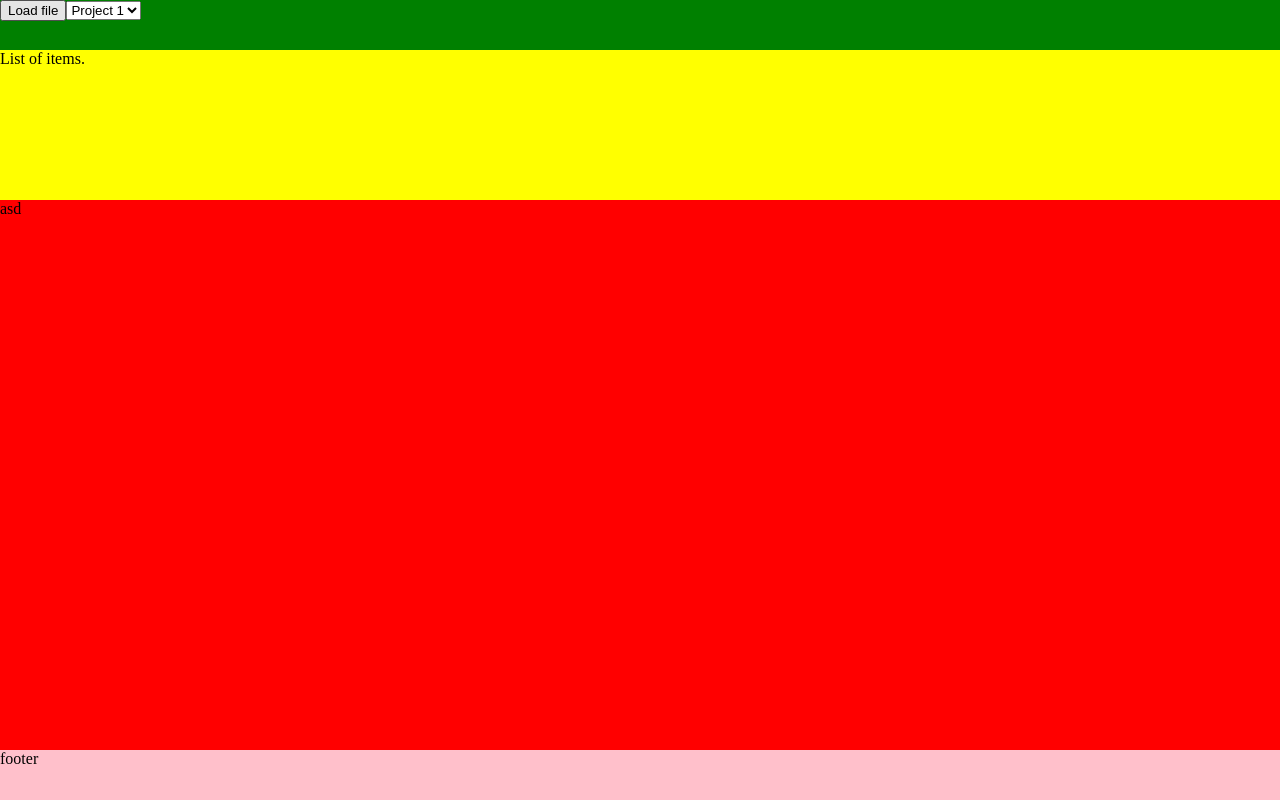
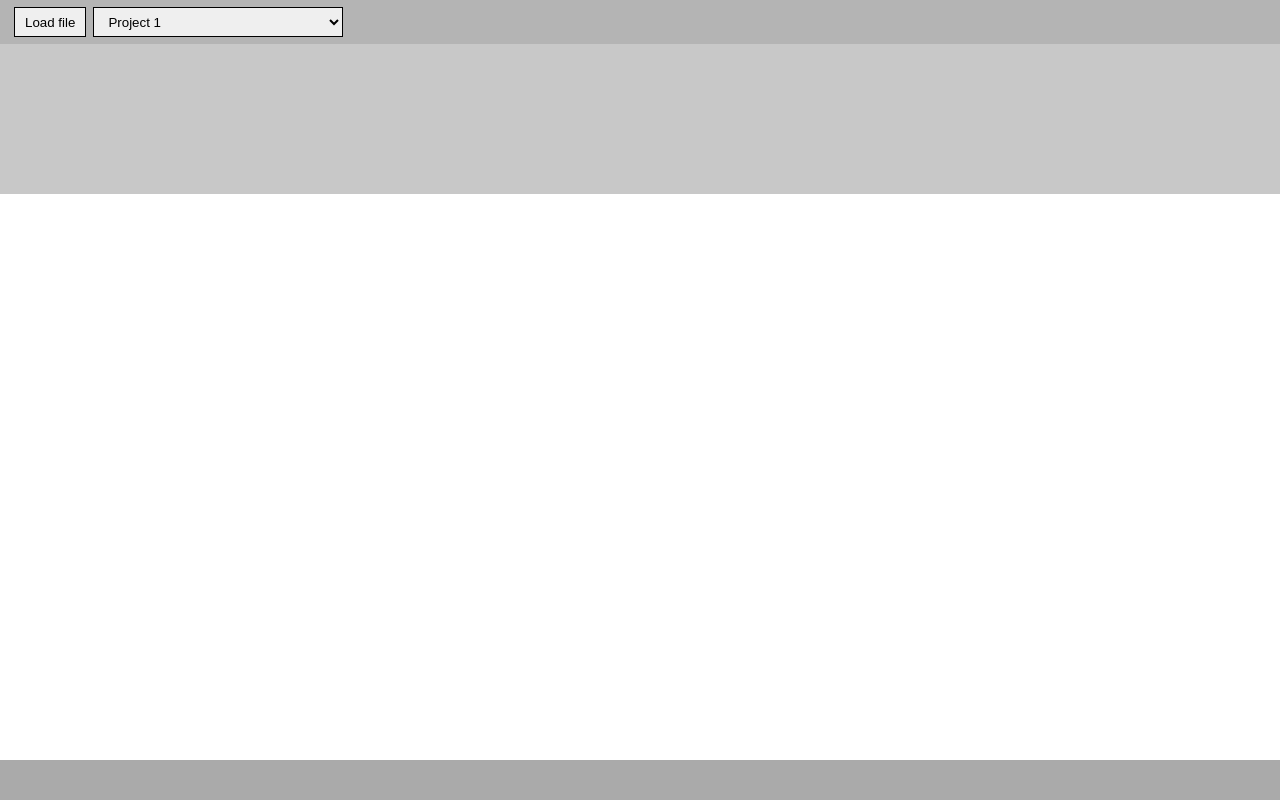
Before and after one commit to charJKL/react.split.v2, a React (Create React App) app: page / in a window 1280 px wide. Built offline with nearby package versions, Linux system fonts and the light colour scheme.

Commit message:
Refactor layout components style.

```diff
--- a/src/App.module.scss
+++ b/src/App.module.scss
@@ -1,13 +1,11 @@
 .header
 {
-	flex: 0 0 50px;
-	background: green;
+	flex: 0 0 auto;
 }
 
 .list
 {
-	flex: 0 0 150px;
-	background: yellow;
+	flex: 0 0 auto;
 }
 
 .main
@@ -17,6 +15,5 @@
 
 .footer
 {
-	flex: 0 0 50px;
-	background: pink;
+	flex: 0 0 auto;
 }
--- a/src/App.tsx
+++ b/src/App.tsx
@@ -9,18 +9,12 @@ import Footer from "./components/Footer";
 function App() {
 	return (
 		<>
-			<header className={css.header}>
-				<Header />
-			</header>
-			<section className={css.list}>
-				<List />
-			</section>
+			<Header className={css.header}/>
+			<List className={css.list}/>
 			<main className={css.main}>
-				asd
+
 			</main>
-			<footer className={css.footer}>
-				<Footer />
-			</footer>
+			<Footer className={css.footer}/>
 		</>
 	);
 }
--- /dev/null
+++ b/src/components/Footer.module.scss
@@ -0,0 +1,7 @@
+@import "../index.scss";
+
+.footer
+{
+	height: 40px;
+	background: $color-gray;
+}
--- a/src/components/Footer.tsx
+++ b/src/components/Footer.tsx
@@ -1,10 +1,18 @@
 import react from "react";
+import css from "./Footer.module.scss";
 
-const Footer = () : JSX.Element =>
+type FooterProps =
 {
+	className?: string | undefined;
+}
+
+const Footer = ({className}: FooterProps) : JSX.Element =>
+{
+
+	const cssFooter = [className, css.footer].join(" ");
 	return (
-		<footer>
-			footer
+		<footer className={cssFooter}>
+
 		</footer>
 	)
 }
--- /dev/null
+++ b/src/components/Header.module.scss
@@ -0,0 +1,24 @@
+@import "../index.scss";
+$margin: 7px;
+
+.header
+{
+	display: flex;
+	flex-flow: row nowrap;
+	align-items: center;
+	height: $input-main-height + $margin + $margin;
+	background: rgba(180, 180, 180, 1);
+}
+
+.load
+{
+	@include input-main;
+	margin: $margin 0px $margin 14px;
+}
+
+.select
+{
+	@include input-main;
+	width: 250px;
+	margin: $margin $margin $margin 7px;
+}
--- a/src/components/Header.tsx
+++ b/src/components/Header.tsx
@@ -1,18 +1,25 @@
 import React from "react";
 import LoadFileInput from "./common/LoadFileInput";
+import css from "./Header.module.scss";
 
-const Header = (): JSX.Element =>
+type HeaderProps =
+{
+	className?: string | undefined;
+}
+
+const Header = ({className}: HeaderProps): JSX.Element =>
 {
 	const onFilesHandler = (files: Array<File>) =>
 	{
 		console.log(files);
 	}
 
+	const cssHeader = [className, css.header].join(' ');
 	return (
-		<header>
-			<LoadFileInput onFiles={onFilesHandler}>Load file</LoadFileInput>
+		<header className={cssHeader}>
+			<LoadFileInput className={css.load} onFiles={onFilesHandler}>Load file</LoadFileInput>
 
-			<select>
+			<select className={css.select}>
 				<option>Project 1</option>
 				<option>Project 2</option>
 				<option>Project 3</option>
--- /dev/null
+++ b/src/components/List.module.scss
@@ -0,0 +1,7 @@
+@import "../index.scss";
+
+.list
+{
+	height: 150px;
+	background: $color-gray-light;
+}
--- a/src/components/List.tsx
+++ b/src/components/List.tsx
@@ -1,10 +1,18 @@
 import react from "react";
+import css from "./List.module.scss";
 
-const List = (): JSX.Element =>
+type ListProps =
 {
+	className?: string | undefined;
+}
+
+const List = ({className}: ListProps): JSX.Element =>
+{
+
+	const cssList = [className, css.list].join(" ");
 	return (
-		<section>
-			List of items.
+		<section className={cssList}>
+
 		</section>
 	)
 }
--- a/src/index.scss
+++ b/src/index.scss
@@ -1,4 +1,10 @@
 $font: 'Segoe UI', sans-serif;
+
+$color-gray: rgba(170, 170, 170);
+$color-gray-light: rgba(200, 200, 200, 1);
+
+$input-main-font-family: $font;
+$input-main-height: 30px;
 
 html
 {
@@ -15,5 +21,20 @@ body
 	display: flex;
 	flex-flow: column nowrap;
 	height: 100%;
-	background: red;
 }
+
+
+@mixin input-main
+{
+	display: block;
+	height: $input-main-height;
+	box-sizing: border-box;
+	padding: 0px 10px;
+	font: 16px/$input-main-height $input-main-font-family;
+	border-radius: 0px;
+	border: solid 1px #000;
+	cursor: pointer;
+	&:focus{
+		outline: none;
+	}
+}
```
Also changed, not shown: src/components/Footer.module.css (deleted), src/components/Header.module.css (deleted), src/components/List.module.css (deleted).
